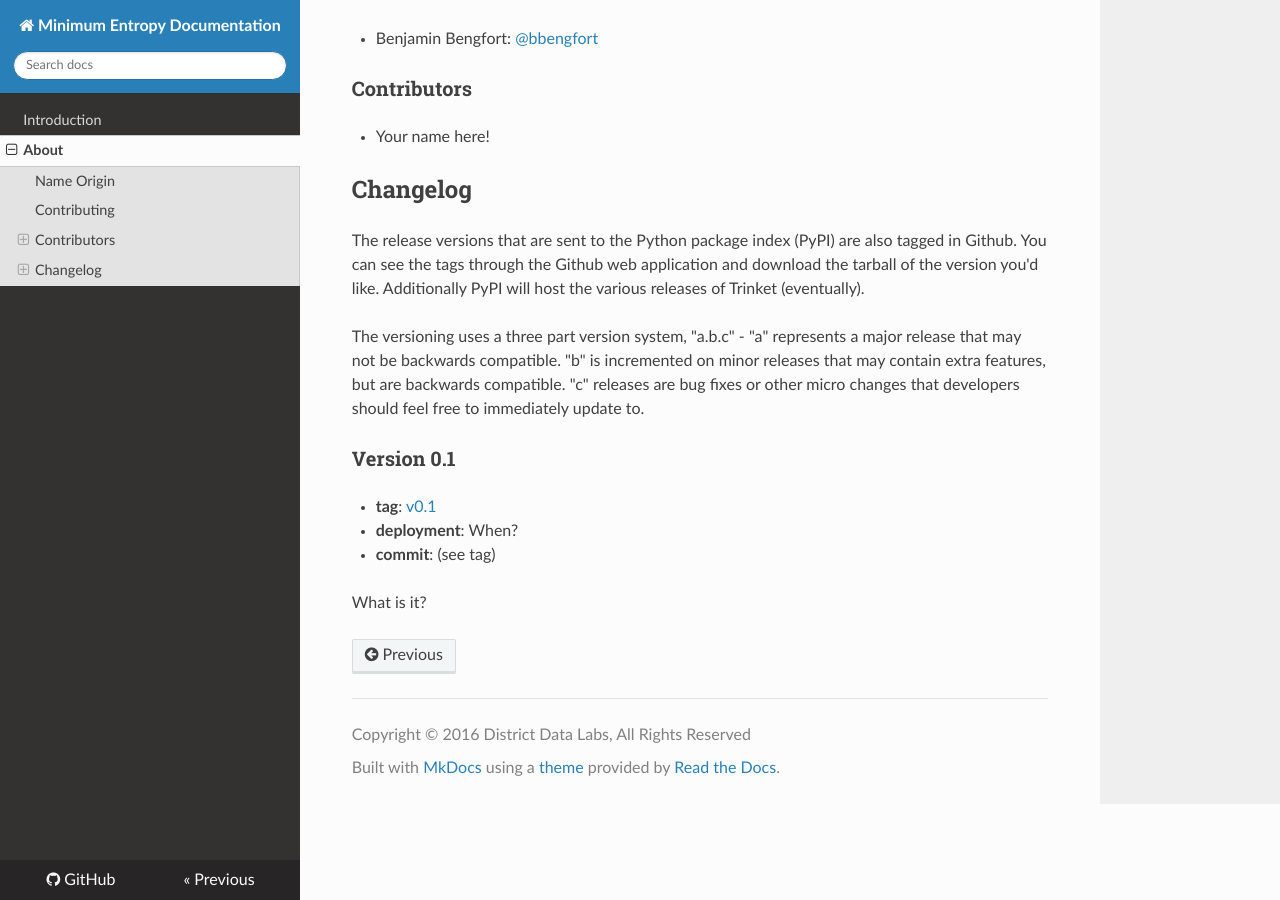
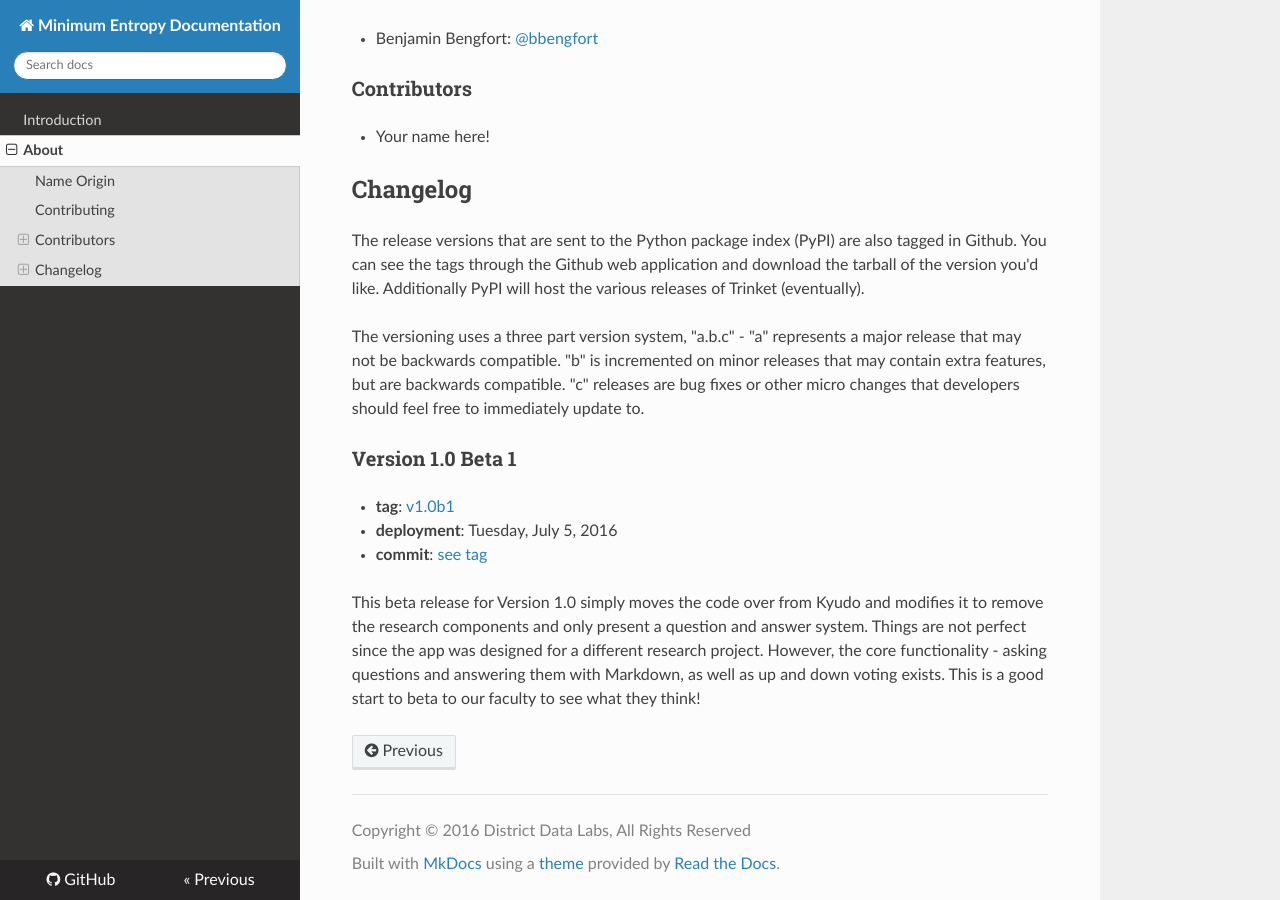
Before and after one commit to DistrictDataLabs/minimum-entropy, an MkDocs documentation site: the page built from docs/about.md, in a window 1280 px wide and 900 px high, scrolled down 1351 px. Built offline with MkDocs 1.6.1, drawn with Linux system fonts in a browser that asks for light colours; nearby versions of some CDN libraries; old or Windows-style settings are respelled for this version of MkDocs.

```diff
--- a/docs/about.md
+++ b/docs/about.md
@@ -49,10 +49,10 @@ The release versions that are sent to the Python package index (PyPI) are also t
 
 The versioning uses a three part version system, "a.b.c" - "a" represents a major release that may not be backwards compatible. "b" is incremented on minor releases that may contain extra features, but are backwards compatible. "c" releases are bug fixes or other micro changes that developers should feel free to immediately update to.
 
-### Version 0.1
+### Version 1.0 Beta 1
 
-* **tag**: [v0.1](#)
-* **deployment**: When?
-* **commit**: (see tag)
+* **tag**: [v1.0b1](https://github.com/DistrictDataLabs/minimum-entropy/releases/tag/v1.0b1)
+* **deployment**: Tuesday, July 5, 2016
+* **commit**: [see tag](#)
 
-What is it?
+This beta release for Version 1.0 simply moves the code over from Kyudo and modifies it to remove the research components and only present a question and answer system. Things are not perfect since the app was designed for a different research project. However, the core functionality - asking questions and answering them with Markdown, as well as up and down voting exists. This is a good start to beta to our faculty to see what they think!
```
Also changed, not shown: README.md (+7 -5 lines), minent/version.py (+18 -9 lines), 1 other file.
